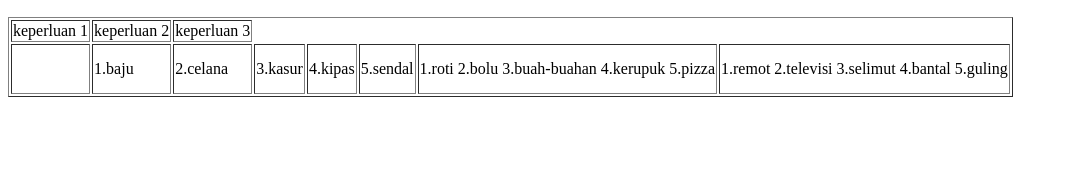
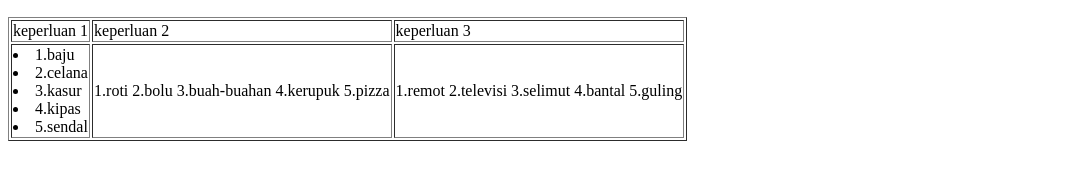
Before and after one commit to Naghlorzet/NODAStore.github.io, a plain HTML site: page index.html in a window 1280 px wide. Shown: the part 181-358 px from the top of the page, without its empty margins (0-1068 px from the left). Drawn offline with Linux system fonts and the light colour scheme.

Commit message:
Update index.html

```diff
--- a/index.html
+++ b/index.html
@@ -37,11 +37,11 @@
                 <tbody width="60" height="50">
                 <tr>
                     <td>
-                        <td>1.baju</td>
-                        <td>2.celana</td>
-                        <td>3.kasur</td>
-                        <td>4.kipas</td>
-                        <td>5.sendal</td>
+                        <li>1.baju</li>
+                        <li>2.celana</li>
+                        <li>3.kasur</li>
+                        <li>4.kipas</li>
+                        <li>5.sendal</li>
                     </td>
                     <td>
                         1.roti
```
